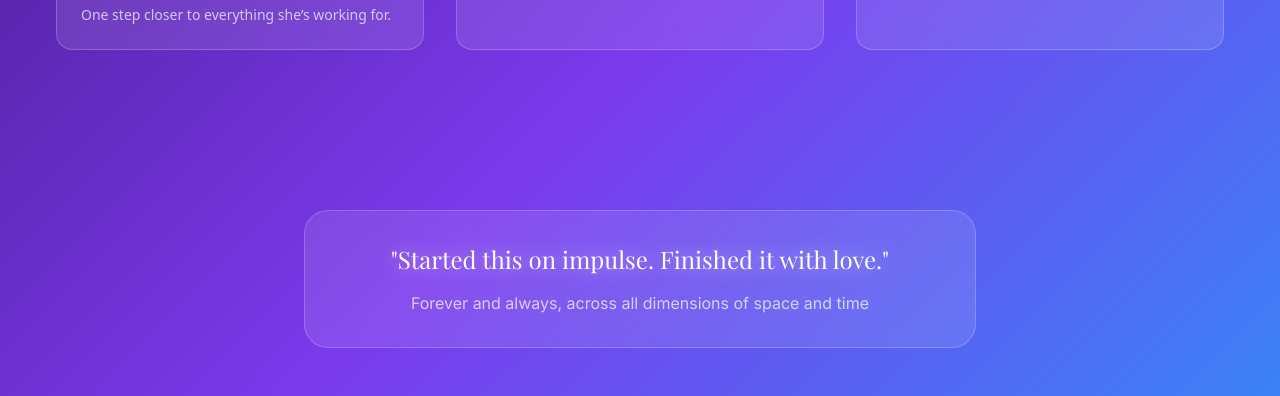
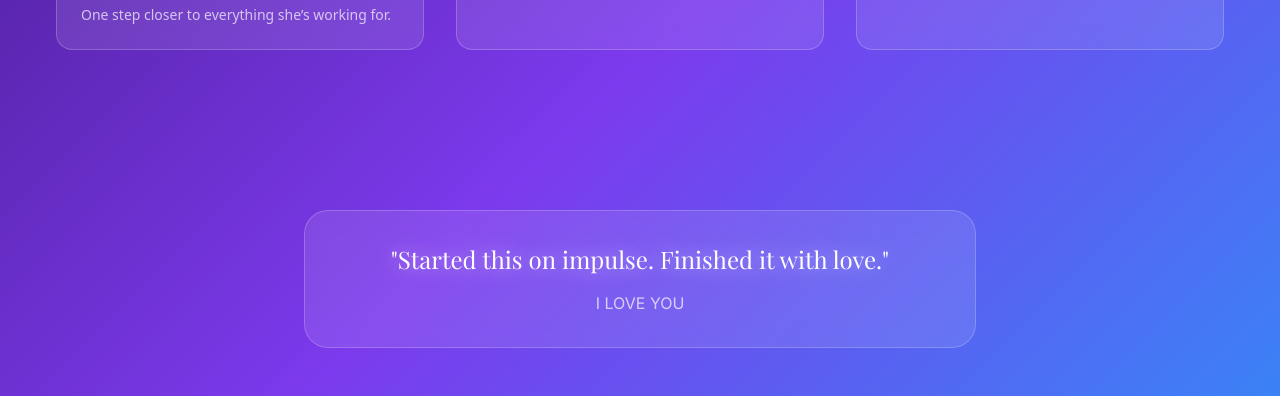
Before and after one commit to ZoidsGenesis/mylittleuniverse, a plain HTML site: page index.html in a window 1280 px wide. Shown: the part 2256-2652 px from the top of the page. Drawn offline with nearby package versions, Linux system fonts and the light colour scheme; animation ran at ten frames a second.

Commit message:
Update index.html

```diff
--- a/index.html
+++ b/index.html
@@ -253,7 +253,7 @@ class="w-full h-full object-cover object-top group-hover:scale-110 transition-tr
 <p class="font-['Playfair_Display'] text-2xl text-white text-glow mb-4">
 "Started this on impulse. Finished it with love."
 </p>
-<p class="font-['Inter'] text-white/70 text-sm md:text-base px-4">Forever and always, across all dimensions of space and time</p>
+<p class="font-['Inter'] text-white/70 text-sm md:text-base px-4">I LOVE YOU</p>
 </div>
 </footer>
 <audio id="backgroundMusic" loop>
```
